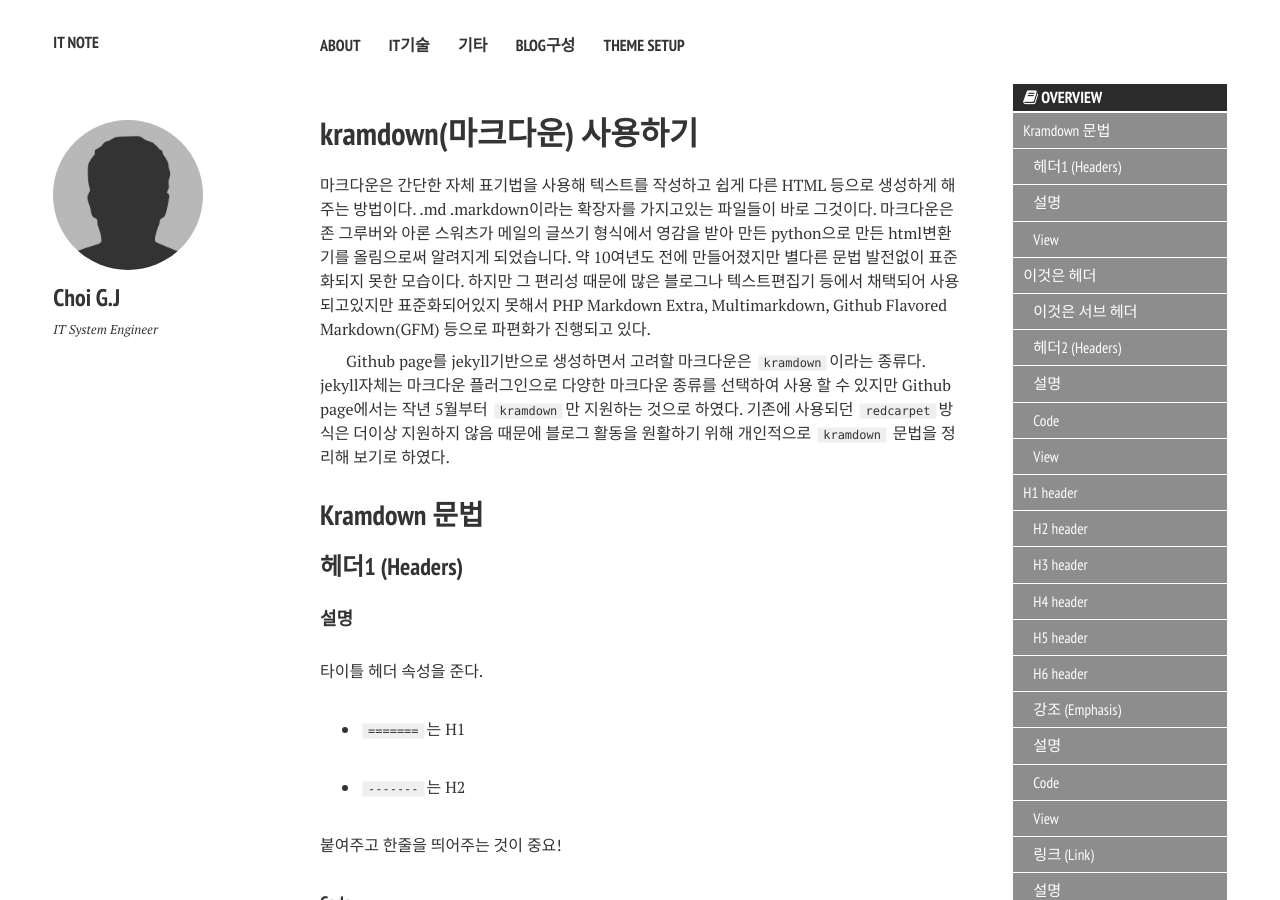
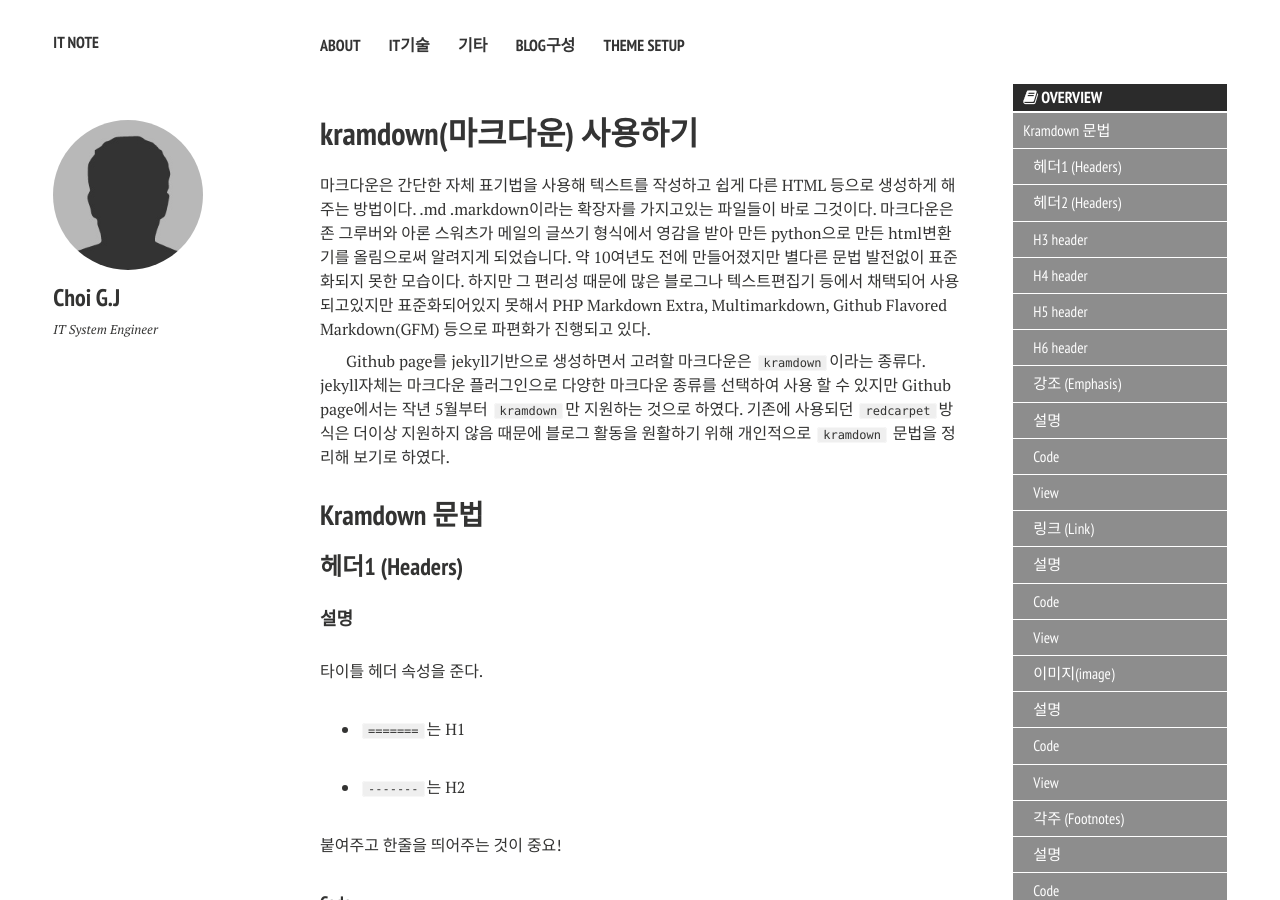
Before and after one commit to gjchoi/gjchoi.github.io, a Jekyll site: the page built from _posts/2016-02-21-Kramdown(마크다운)-사용법.md, in a window 1280 px wide and 900 px high. Built offline with Jekyll 4.4.1, drawn with Linux system fonts in a browser that asks for light colours; nearby versions of some CDN libraries; comment, search, counter and statistics services are not loaded.

Commit message:
Update 2016-02-21-Kramdown(마크다운)-사용법.md

```diff
--- a/_posts/2016-02-21-Kramdown(마크다운)-사용법.md
+++ b/_posts/2016-02-21-Kramdown(마크다운)-사용법.md
@@ -28,6 +28,7 @@ Kramdown 문법
 ### 헤더1 (Headers)
 
 #### 설명
+{:.no_toc}
 타이틀 헤더 속성을 준다.
 
 - `=======`는 H1
@@ -49,14 +50,17 @@ Kramdown 문법
 ~~~
 
 #### View
+{:.no_toc}
 
 <div class="view">
 
 이것은 헤더
 ===============
+{:.no_toc}
 
 이것은 서브 헤더
 ---------------
+{:.no_toc}
 
 본문...
 </div>
@@ -65,10 +69,12 @@ Kramdown 문법
 ### 헤더2 (Headers)
 
 #### 설명
+{:.no_toc}
 H1, H2, H3, H4, H5, H6 문장의 속성을 준다.
 `#`를 갯수에 맞게 붙여주고 한줄을 띄어주는 것이 중요!
 
 #### Code
+{:.no_toc}
 ~~~
 # H1 header
 
@@ -85,11 +91,14 @@ H1, H2, H3, H4, H5, H6 문장의 속성을 준다.
 
 
 #### View
+{:.no_toc}
 
 <div class="view">
 # H1 header
+{:.no_toc}
 
 ## H2 header
+{:.no_toc}
 
 ### H3 header
 
```
